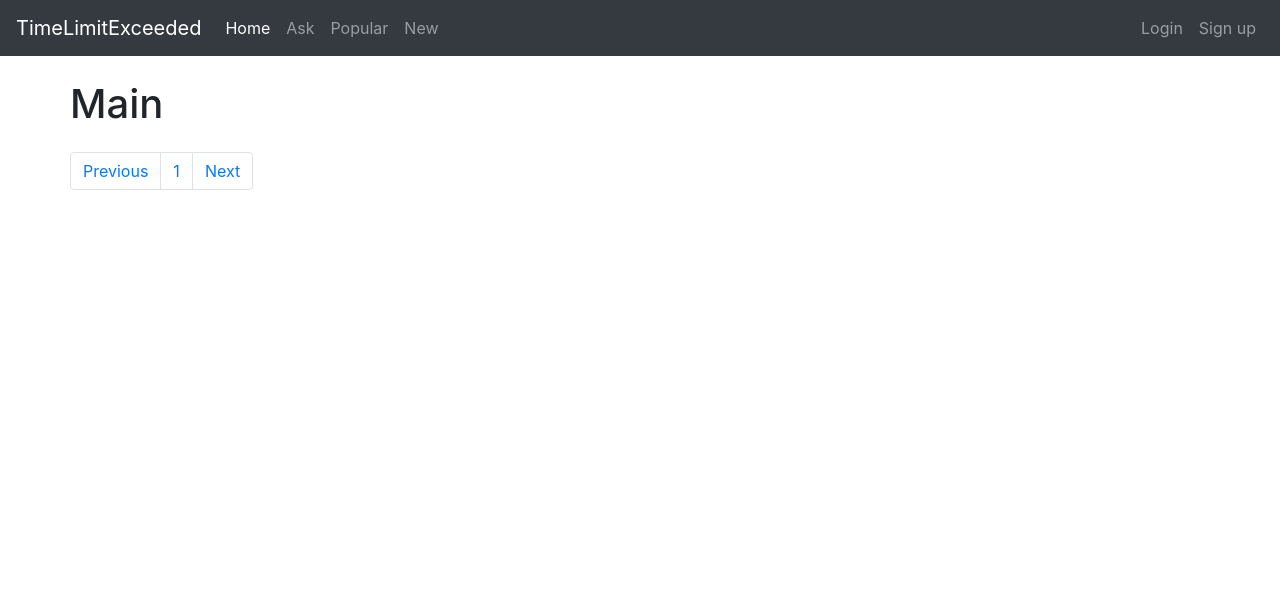
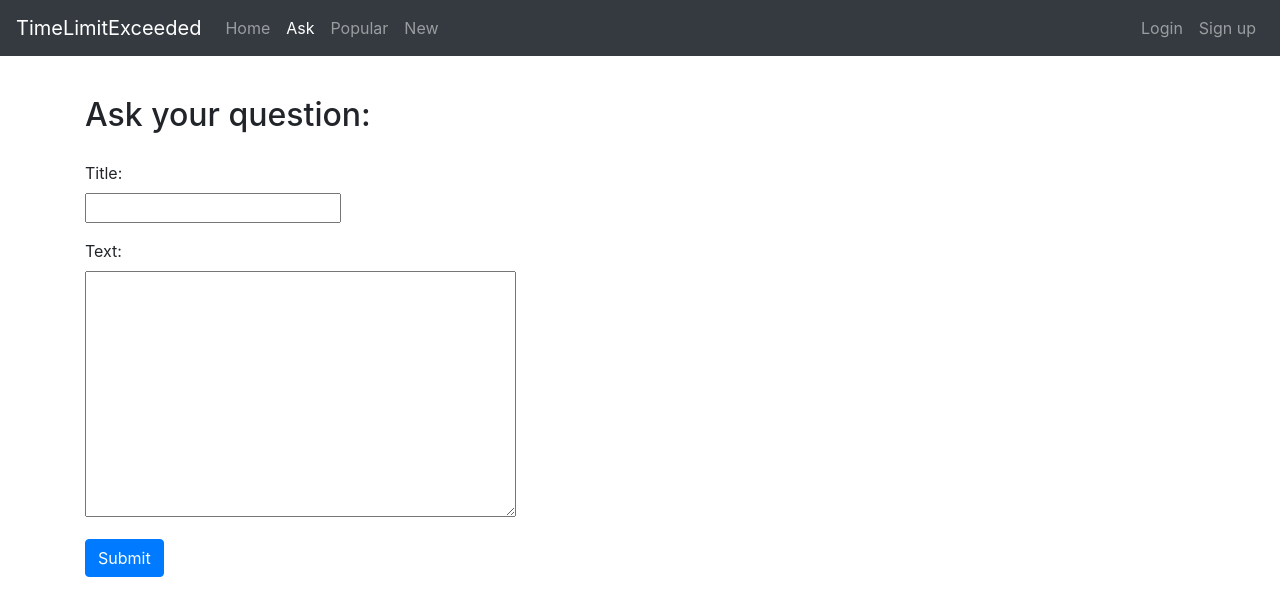
Before and after one commit to SmirnovOleg/stepik-web-project, a Django app: page /ask/ in a window 1280 px wide. Shown: the top 616 px of the page. Run offline with Django 3.2, Linux system fonts and the light colour scheme; data that the repository does not hold is empty; some libraries are stand-ins or nearby versions.

Commit message:
Ask and Answer forms added

```diff
--- /dev/null
+++ b/ask/qa/forms.py
@@ -0,0 +1,27 @@
+from django import forms
+from .models import Question, Answer
+from django.shortcuts import get_object_or_404
+
+
+class AskForm(forms.Form):
+    title = forms.CharField(max_length=100)
+    text = forms.CharField(widget=forms.Textarea)
+
+    def save(self):
+        question = Question(**self.cleaned_data)
+        question.save()
+        return question.pk
+
+
+class AnswerForm(forms.Form):
+    text = forms.CharField(widget=forms.Textarea)
+
+    def __init__(self, question_id, *args, **kwargs):
+        super().__init__(*args, **kwargs)
+        self._question_id = question_id
+
+    def save(self):
+        question = get_object_or_404(Question, pk=self._question_id)
+        answer = Answer(text=self.cleaned_data['text'], question=question)
+        answer.save()
+        return answer
--- /dev/null
+++ b/ask/qa/templates/qa/ask.html
@@ -0,0 +1,40 @@
+{% extends 'qa/base.html' %}
+
+
+{% block title %}
+Ask
+{% endblock title %}
+
+
+{% block nav-ask %}
+<li class="nav-item active">
+    <a class="nav-link" href="/ask/">Ask</a>
+</li>
+{% endblock nav-ask %}
+
+
+{% block content %}
+<div class="container" style="margin-top: 30pt">
+
+    <h2>Ask your question:</h2>
+
+    <form style="margin-top: 20pt" action="{% url 'ask' %}" method="post">
+        {% csrf_token %}
+        {{ form.non_field_errors }}
+        <div class="form-group">
+            {{ form.title.errors }}
+            <label for="{{ form.title.id_for_label }}">Title:</label>
+            <br>
+            {{ form.title }}
+        </div>
+        <div class="form-group">
+            {{ form.text.errors }}
+            <label for="{{ form.text.id_for_label }}">Text:</label>
+            <br>
+            {{ form.text }}
+        </div>
+        <button type="submit" class="btn btn-primary">Submit</button>
+    </form>
+
+</div>
+{% endblock content %}
--- a/ask/qa/templates/qa/index.html
+++ b/ask/qa/templates/qa/index.html
@@ -17,7 +17,7 @@
 <div class="container">
 
     <div class='row mt-4'>
-    <h1>Main<h1>
+        <h1>New<h1>
     </div>
 
     <div class='row'>
--- a/ask/qa/urls.py
+++ b/ask/qa/urls.py
@@ -6,7 +6,7 @@ urlpatterns = [
     path('login/', views.index, name='login'),
     path('signup/', views.index, name='signup'),
     path('question/<int:question_id>/', views.question, name='question'),
-    path('ask/', views.index, name='ask'),
+    path('ask/', views.ask, name='ask'),
     path('popular/', views.popular, name='popular'),
     path('new/', views.index, name='new'),
     path('', views.index, name='index')
--- a/ask/qa/views.py
+++ b/ask/qa/views.py
@@ -1,7 +1,8 @@
 from django.shortcuts import render, get_object_or_404
-from django.http import HttpResponse
+from django.http import HttpResponse, HttpResponseRedirect
 from .models import Question, Answer
 from django.core.paginator import Paginator
+from .forms import AnswerForm, AskForm
 
 
 def paginate(objects, page):
@@ -24,5 +25,23 @@ def popular(request):
 
 
 def question(request, question_id):
+    if (request.method == 'POST'):
+        form = AnswerForm(question_id, request.POST)
+        if (form.is_valid()):
+            form.save()
+            return HttpResponseRedirect('/question/{0}/'.format(question_id))
+    else:
+        form = AnswerForm(question_id)
     question = get_object_or_404(Question, pk=question_id)
-    return render(request, 'qa/question.html', {'question': question})
+    return render(request, 'qa/question.html', {'question': question, 'form': form})
+
+
+def ask(request):
+    if (request.method == 'POST'):
+        form = AskForm(request.POST)
+        if (form.is_valid()):
+            question_id = form.save()
+            return HttpResponseRedirect('/question/{0}/'.format(question_id))
+    else:
+        form = AskForm()
+    return render(request, 'qa/ask.html', {'form': form})
```
Also changed, not shown: ask/qa/templates/qa/base.html (+14 -5 lines), ask/qa/templates/qa/question.html (+22 -7 lines), ask/qa/templates/qa/paginator.html (indentation only), ask/qa/templates/qa/popular.html (indentation only). Lines whose indentation alone changed are shown as unchanged.
